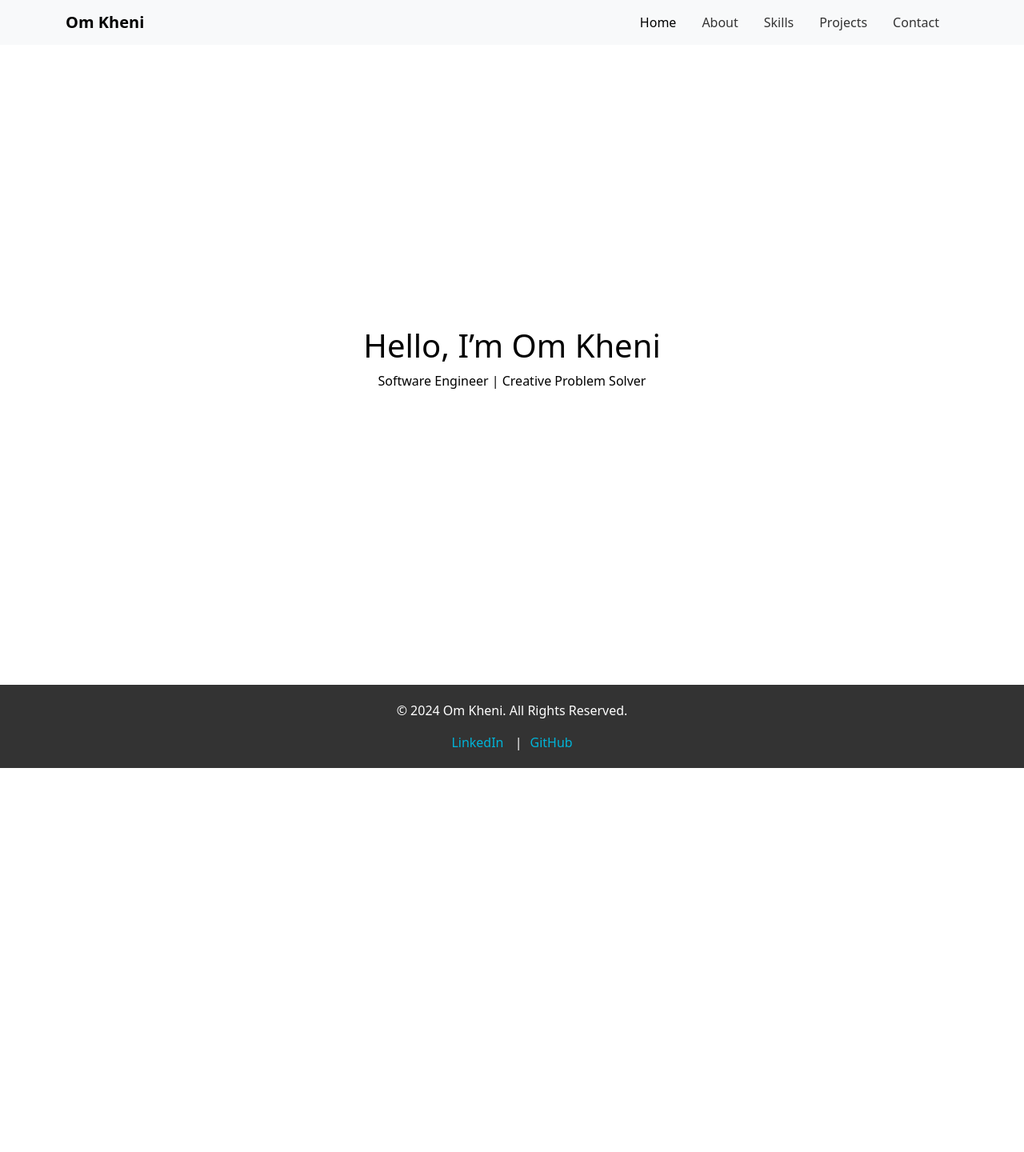
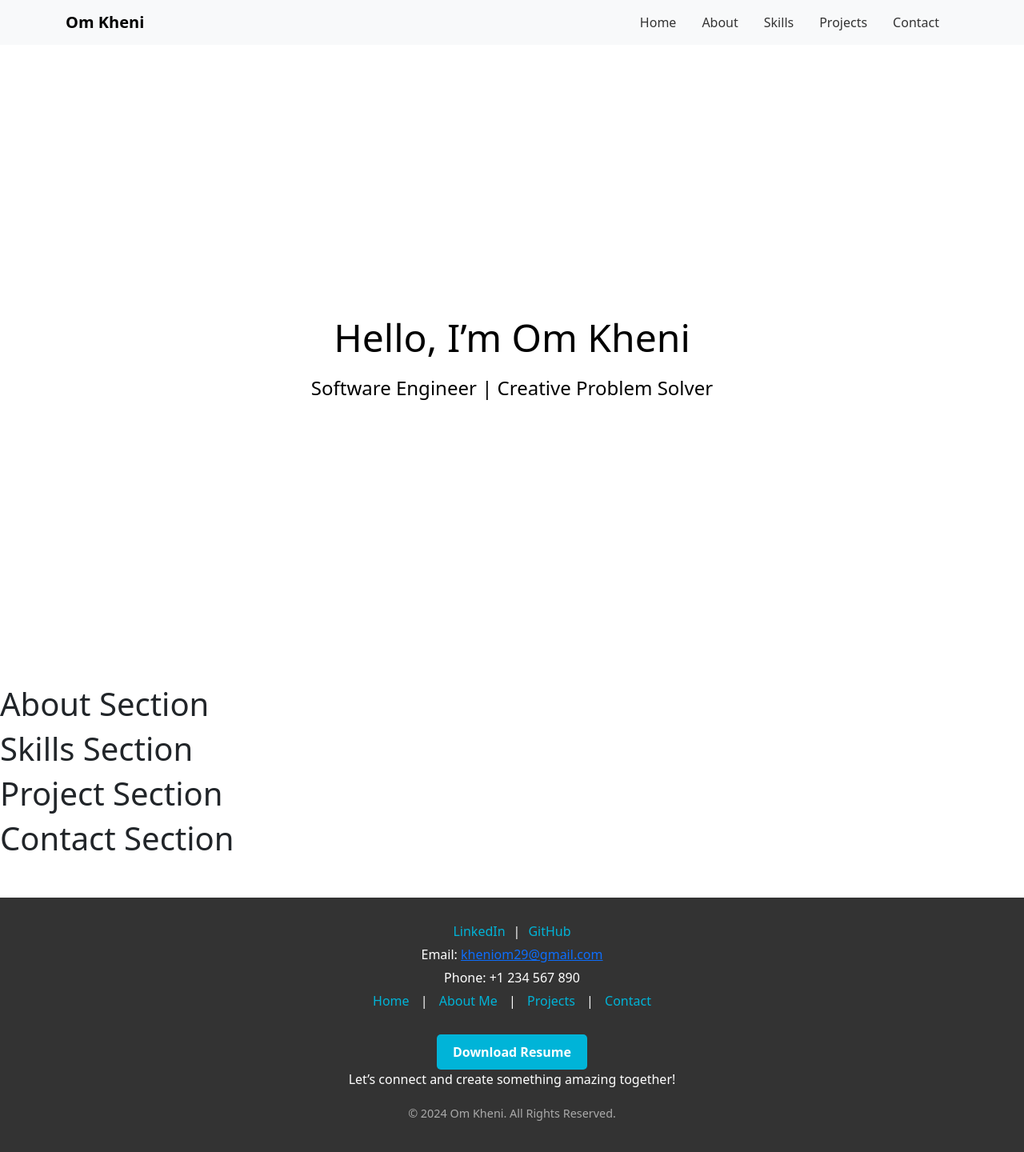
Before and after one commit to omkheni/my-portfolio, a React (Create React App) app: page / in a window 1280 px wide. Shown: the top 1440 px of the page at 80% size. Before the commit the page ends 960 px from the top, so only its background shows below. Built offline with nearby package versions, Linux system fonts and the light colour scheme.

Commit message:
"Updated App.css, App.js, Footer.css, Footer.js, Header.js, and Hero.css/JS files with new styles, components, and functionality."

```diff
--- a/src/App.css
+++ b/src/App.css
@@ -36,3 +36,21 @@
     transform: rotate(360deg);
   }
 }
+
+html {
+  scroll-behavior: smooth;
+}
+
+.section {
+  height: 100vh;
+  padding: 20px;
+}
+
+.section h1 {
+  font-size: 3rem;
+  margin-bottom: 1rem;
+}
+
+.section p {
+  font-size: 1.5rem;
+}
--- a/src/App.js
+++ b/src/App.js
@@ -1,5 +1,5 @@
-import React from 'react';
-import { BrowserRouter as Router, Routes, Route } from 'react-router-dom';
+import React, { useRef } from 'react';
+//import { BrowserRouter as Router, Routes, Route } from 'react-router-dom';
 import Header from './components/Header';
 import Hero from './components/Hero';
 import About from './components/About';
@@ -9,21 +9,54 @@ import Contact from './components/Contact';
 import Footer from './components/Footer';
 import './App.css';
 
+// const App = () => {
+//   return (
+//     <Router>
+//       <Header />
+//       <Routes>
+//         <Route path="/" element={<Hero />} />
+//         <Route path="/about" element={<About />} />
+//         <Route path="/skills" element={<Skills />} />
+//         <Route path="/projects" element={<Projects />} />
+//         <Route path="/contact" element={<Contact />} />
+//       </Routes>
+//       <Footer />
+//     </Router>
+//   );
+// };
+
 const App = () => {
+  const heroRef = useRef(null);
+  const aboutRef = useRef(null);
+  const skillsRef = useRef(null);
+  const projectsRef = useRef(null);
+  const contactRef = useRef(null);
+
+  const scrollToSection = (ref) => {
+    ref.current.scrollIntoView({ behavior: 'smooth' });
+  };
+
   return (
-    <Router>
-      <Header />
-      <Routes>
-        <Route path="/" element={<Hero />} />
-        <Route path="/about" element={<About />} />
-        <Route path="/skills" element={<Skills />} />
-        <Route path="/projects" element={<Projects />} />
-        <Route path="/contact" element={<Contact />} />
-      </Routes>
+    <div>
+      <Header scrollToSection={scrollToSection} refs={{ heroRef, aboutRef, skillsRef, projectsRef, contactRef }} />
+      <div ref={heroRef}>
+        <Hero />
+      </div>
+      <div ref={aboutRef}>
+        <About />
+      </div>
+      <div ref={skillsRef}>
+        <Skills />
+      </div>
+      <div ref={projectsRef}>
+        <Projects />
+      </div>
+      <div ref={contactRef}>
+        <Contact />
+      </div>
       <Footer />
-    </Router>
+    </div>
   );
 };
 
-
 export default App;
--- a/src/components/Footer.css
+++ b/src/components/Footer.css
@@ -1,16 +1,54 @@
 .footer {
-    text-align: center;
-    padding: 20px;
-    background-color: #333;
-    color: #fff;
-  }
+  background-color: #333;
+  color: white;
+  text-align: center;
+  padding: 30px 20px;
+  margin-top: 50px;
+}
 
-  .footer .social-icons a {
-    color: #00b4d8;
-    margin: 0 10px;
-    text-decoration: none;
-  }
+.footer .container {
+  max-width: 1200px;
+  margin: 0 auto;
+}
 
-  .footer .social-icons a:hover {
-    text-decoration: underline;
-  }
+.footer-social a,
+.footer-nav a {
+  color: #00b4d8;
+  text-decoration: none;
+  margin: 0 10px;
+}
+
+.footer-social a:hover,
+.footer-nav a:hover {
+  text-decoration: underline;
+}
+
+.footer-contact p {
+  margin: 5px 0;
+}
+
+.footer-cta {
+  margin-top: 20px;
+}
+
+.btn-cta {
+  display: inline-block;
+  padding: 10px 20px;
+  background-color: #00b4d8;
+  color: white;
+  border: none;
+  border-radius: 5px;
+  text-decoration: none;
+  font-weight: bold;
+  margin-top: 10px;
+}
+
+.btn-cta:hover {
+  background-color: #0077a1;
+}
+
+.footer-copyright {
+  margin-top: 20px;
+  font-size: 0.9rem;
+  color: #aaa;
+}
--- a/src/components/Footer.js
+++ b/src/components/Footer.js
@@ -4,10 +4,39 @@ import './Footer.css';
 const Footer = () => {
   return (
     <footer className="footer">
-      <p>© 2024 Om Kheni. All Rights Reserved.</p>
-      <div className="social-icons">
-        <a href="https://linkedin.com/in/omkheni" target="_blank" rel="noopener noreferrer">LinkedIn</a> |
-        <a href="https://github.com/omkheni" target="_blank" rel="noopener noreferrer">GitHub</a>
+      <div className="container">
+        {/* Social Links */}
+        <div className="footer-social">
+          <a href="https://linkedin.com/in/omkheni" target="_blank" rel="noopener noreferrer">
+            LinkedIn
+          </a>
+          |
+          <a href="https://github.com/omkheni" target="_blank" rel="noopener noreferrer">
+            GitHub
+          </a>
+        </div>
+
+        {/* Contact Details */}
+        <div className="footer-contact">
+          <p>Email: <a href="mailto:kheniom29@gmail.com">kheniom29@gmail.com</a></p>
+          <p>Phone: +1 234 567 890</p>
+        </div>
+
+        {/* Navigation Shortcuts */}
+        <div className="footer-nav">
+          <a href="#home">Home</a> | <a href="#about">About Me</a> | <a href="#projects">Projects</a> | <a href="#contact">Contact</a>
+        </div>
+
+        {/* Call-to-Action */}
+        <div className="footer-cta">
+          <a href="/Om_Kheni_Resume.pdf" download className="btn-cta">Download Resume</a>
+          <p>Let’s connect and create something amazing together!</p>
+        </div>
+
+        {/* Copyright and Branding */}
+        <div className="footer-copyright">
+          <p>© 2024 Om Kheni. All Rights Reserved.</p>
+        </div>
       </div>
     </footer>
   );
--- a/src/components/Header.js
+++ b/src/components/Header.js
@@ -1,14 +1,14 @@
 import React from "react";
-import { NavLink } from "react-router-dom";
 import "./Header.css";
 import "bootstrap/dist/css/bootstrap.min.css";
 
-const Header = () => {
+const Header = ({ scrollToSection, refs }) => {
+  const { heroRef, aboutRef, skillsRef, projectsRef, contactRef } = refs;
+
   return (
     <nav className="navbar navbar-expand-lg navbar-light bg-light sticky-top">
       <div className="container">
-        <NavLink className="navbar-brand" to="/"> Om Kheni </NavLink>
-
+        <span className="navbar-brand" href="#">Om Kheni</span>
         <button
           className="navbar-toggler"
           type="button"
@@ -24,29 +24,19 @@ const Header = () => {
         <div className="collapse navbar-collapse" id="navbarNav">
           <ul className="navbar-nav ms-auto">
             <li className="nav-item">
-              <NavLink to="/" className={({ isActive }) => isActive ? "nav-link active" : "nav-link"}>
-                Home
-              </NavLink>
+              <button className="nav-link" onClick={() => scrollToSection(heroRef)}>Home</button>
             </li>
             <li className="nav-item">
-              <NavLink to="/about" className={({ isActive }) => isActive ? "nav-link active" : "nav-link"}>
-                About
-              </NavLink>
+              <button className="nav-link" onClick={() => scrollToSection(aboutRef)}>About</button>
             </li>
             <li className="nav-item">
-              <NavLink to="/skills" className={({ isActive }) => isActive ? "nav-link active" : "nav-link"}>
-                Skills
-              </NavLink>
+              <button className="nav-link" onClick={() => scrollToSection(skillsRef)}>Skills</button>
             </li>
             <li className="nav-item">
-              <NavLink to="/projects" className={({ isActive }) => isActive ? "nav-link active" : "nav-link"}>
-                Projects
-              </NavLink>
+              <button className="nav-link" onClick={() => scrollToSection(projectsRef)}>Projects</button>
             </li>
             <li className="nav-item">
-              <NavLink to="/contact" className={({ isActive }) => isActive ? "nav-link active" : "nav-link"}>
-                Contact
-              </NavLink>
+              <button className="nav-link" onClick={() => scrollToSection(contactRef)}>Contact</button>
             </li>
           </ul>
         </div>
@@ -55,4 +45,5 @@ const Header = () => {
   );
 };
 
+
 export default Header;
--- a/src/components/Hero.css
+++ b/src/components/Hero.css
@@ -1,10 +1,12 @@
-.hero {
+.section {
   height: 100vh;
-    /* background: url('/images/background.jpg') no-repeat center center/cover; */
   display: flex;
-    flex-direction: column;
   justify-content: center;
   align-items: center;
   text-align: center;
+}
+
+.hero {
+  /* background: url('/path-to-hero-background.jpg') no-repeat center center/cover; */
   color: black;
 }
--- a/src/components/Hero.js
+++ b/src/components/Hero.js
@@ -3,12 +3,9 @@ import './Hero.css';
 
 const Hero = () => {
   return (
-    <section id="home" className="hero">
-      <div className="hero-content">
-
-        <h1>Hello, I’m Om Kheni</h1>
-        <p>Software Engineer | Creative Problem Solver</p>
-      </div>
+    <section className="section hero">
+      <h1>Hello, I’m Om Kheni</h1>
+      <p>Software Engineer | Creative Problem Solver</p>
     </section>
   );
 };
```
Also changed, not shown: src/components/About.css (added), src/components/Contact.css (added), src/components/Projects.css (added), src/components/Skills.css (added). Lines whose indentation alone changed are shown as unchanged.
